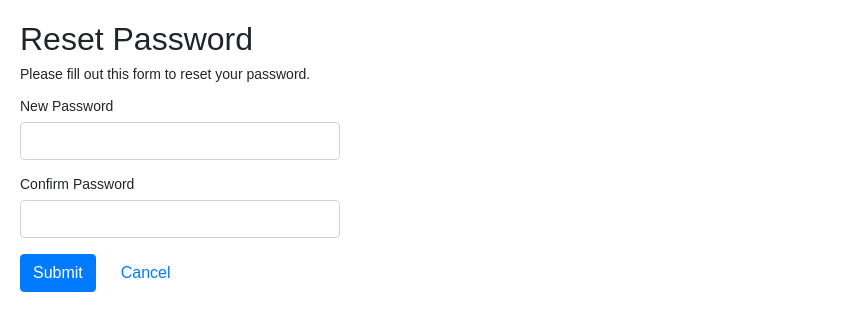
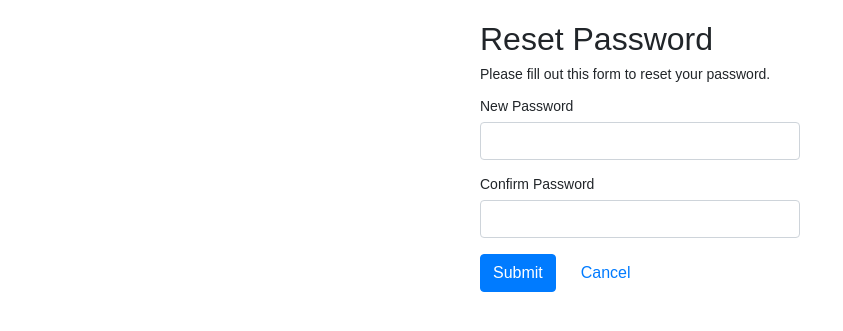
Before and after one commit to uom-android-team2/WeBall_Statistics-Backend, a PHP site: page /reset-password.php in a window 1280 px wide. Shown: the top 331 px of the page, without its empty margins (0-843 px from the left). Run offline with PHP 8.4, Linux system fonts and the light colour scheme; the visitor is signed in with stand-in values (Sample User, id 1).

Commit message:
Centre the reset password wrapper

```diff
--- a/php/reset-password.php
+++ b/php/reset-password.php
@@ -78,7 +78,11 @@ if($_SERVER["REQUEST_METHOD"] == "POST"){
     <link rel="stylesheet" href="https://stackpath.bootstrapcdn.com/bootstrap/4.5.2/css/bootstrap.min.css">
     <style>
         body{ font: 14px sans-serif; }
-        .wrapper{ width: 360px; padding: 20px; }
+        .wrapper{
+            width: 360px;
+            padding: 20px;
+            margin: auto;
+        }
     </style>
 </head>
 <body>
```
